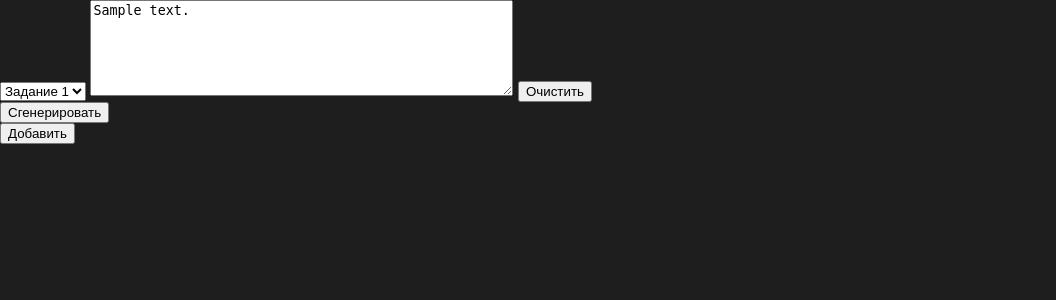
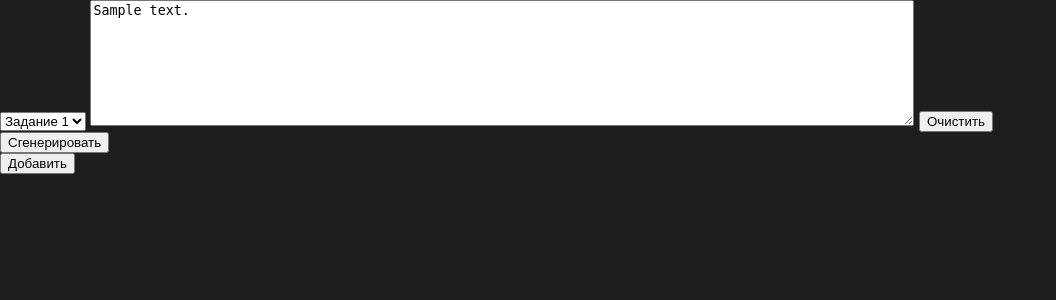
Before and after one commit to XpyStion/preparation-chemistry-exam, a Django app: template app/templates/create_task/create_task.html in a window 1280 px wide. Shown: the part 80-380 px from the top of the page, without its empty margins (0-1056 px from the left). Run offline with Django 5.2, Linux system fonts and the light colour scheme; the template is opened without the code that fills it: most values are stand-ins (such as "Sample title", 1, 10 or a date in 2020).

Commit message:
Change create_task.html names

```diff
--- a/app/templates/create_task/create_task.html
+++ b/app/templates/create_task/create_task.html
@@ -16,19 +16,31 @@
     </header>
 
     <div class="create-task-content">
-        <select id="dropdown">
-            <option value="task1">Задание 1</option>
-            <option value="task2">Задание 2</option>
-            <option value="task3">Задание 3</option>
-        </select>
+        <label class="select-task">
+            <select id="task-dropbox">
+                <option value="task1">Задание 1</option>
+                <option value="task2">Задание 2</option>
+                <option value="task3">Задание 3</option>
+            </select>
+        </label>
 
-        <textarea id="large-text-field" rows="6" cols="50">{{ task_text }}</textarea>
+        <label class="input-text-field">
+            <textarea id="taks-textarea" rows="8" cols="100">{{ task_text }}</textarea>
+        </label>
 
-        <button id="clear-button">Очистить</button>
-        <form id="generate" action="/create_task/" method="post">
-            <button id="generate-button">Сгенерировать</button>
-        </form>
-        <button id="send-button">Добавить</button>
+        <label class="clear-button">
+            <button id="task-clear-button">Очистить</button>
+        </label>
+
+        <label class="generate-button">
+            <form id="task-generate-form" action="/create_task/" method="post">
+                <button id="task-generate-button">Сгенерировать</button>
+            </form>
+        </label>
+
+        <label class="add-button">
+            <button id="task-add-button">Добавить</button>
+        </label>
     </div>
 
 </body>
```
